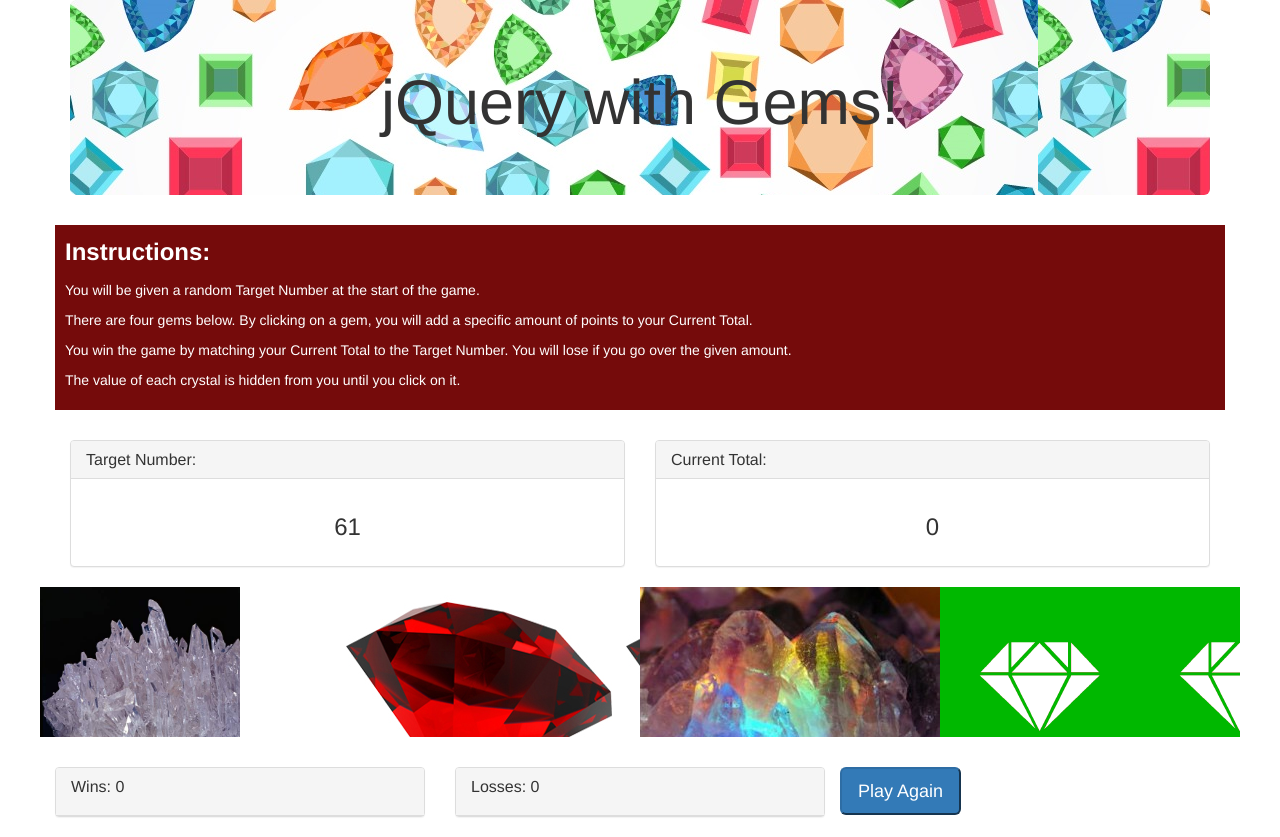
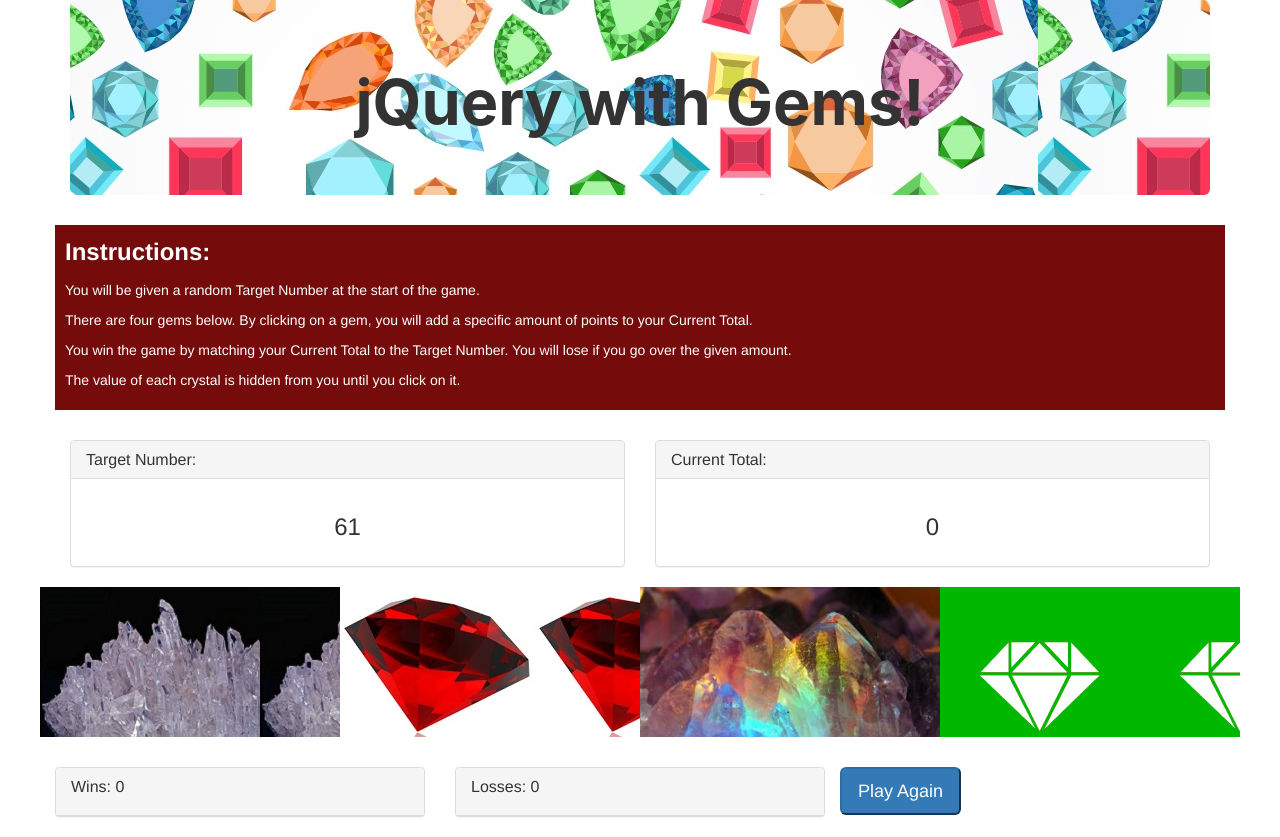
Before and after one commit to rkrug5/week-4-game, a plain HTML site: page index.html in a window 1280 px wide. Drawn offline with nearby package versions, Linux system fonts and the light colour scheme.

Commit message:
finishing up hw upload

```diff
--- a/assets/css/style.css
+++ b/assets/css/style.css
@@ -13,13 +13,12 @@
 }
 
 #gem1 {
-	background-image: url(../images/gem1.jpg);
+	background-image: url(../images/gem1resized.jpg);
 	height:150px;
-	background-size: 200px 150px;
-	background-repeat: no-repeat;
+
 }
 #gem2 {
-	background-image: url(../images/ruby.jpg);
+	background-image: url(../images/ruby2.jpg);
 	height:150px;
 }
 #gem3 {
@@ -36,7 +35,14 @@
 }
 
 .jumbotron {
-font-size: 40px;
-font-weight: bold;
+
 background-image: url("../images/newgems.jpg");
+
 }
+
+h1 {
+
+	font-weight: bold;
+	font-family: -apple-system, BlinkMacSystemFont, 'Segoe UI', Roboto, Oxygen, Ubuntu, Cantarell, 'Open Sans', 'Helvetica Neue', sans-serif;
+
+}
--- a/index.html
+++ b/index.html
@@ -1,13 +1,17 @@
 <!DOCTYPE html>
 <html lang="en">
 <head>
-<title>jQuery Jemshow!</title>
+
+<meta charset="UTF-8">
+<title>jQuery Gems!</title>
 
 
 
 <link rel="stylesheet"  href="assets/css/reset.css"/>
+<link rel="stylesheet" href="https://maxcdn.bootstrapcdn.com/bootstrap/3.3.6/css/bootstrap.min.css" integrity="sha384-1q8mTJOASx8j1Au+a5WDVnPi2lkFfwwEAa8hDDdjZlpLegxhjVME1fgjWPGmkzs7" crossorigin="anonymous">
 <link rel="stylesheet"  href="assets/css/style.css"/>
-<link rel="stylesheet" href="https://maxcdn.bootstrapcdn.com/bootstrap/3.3.6/css/bootstrap.min.css" integrity="sha384-1q8mTJOASx8j1Au+a5WDVnPi2lkFfwwEAa8hDDdjZlpLegxhjVME1fgjWPGmkzs7" crossorigin="anonymous">
+
+
 
 <script src="https://cdnjs.cloudflare.com/ajax/libs/jquery/3.2.1/jquery.min.js"></script>
 
```
Also changed, not shown: assets/images/gem1resized.jpg (added), assets/images/ruby2.jpg (added).
